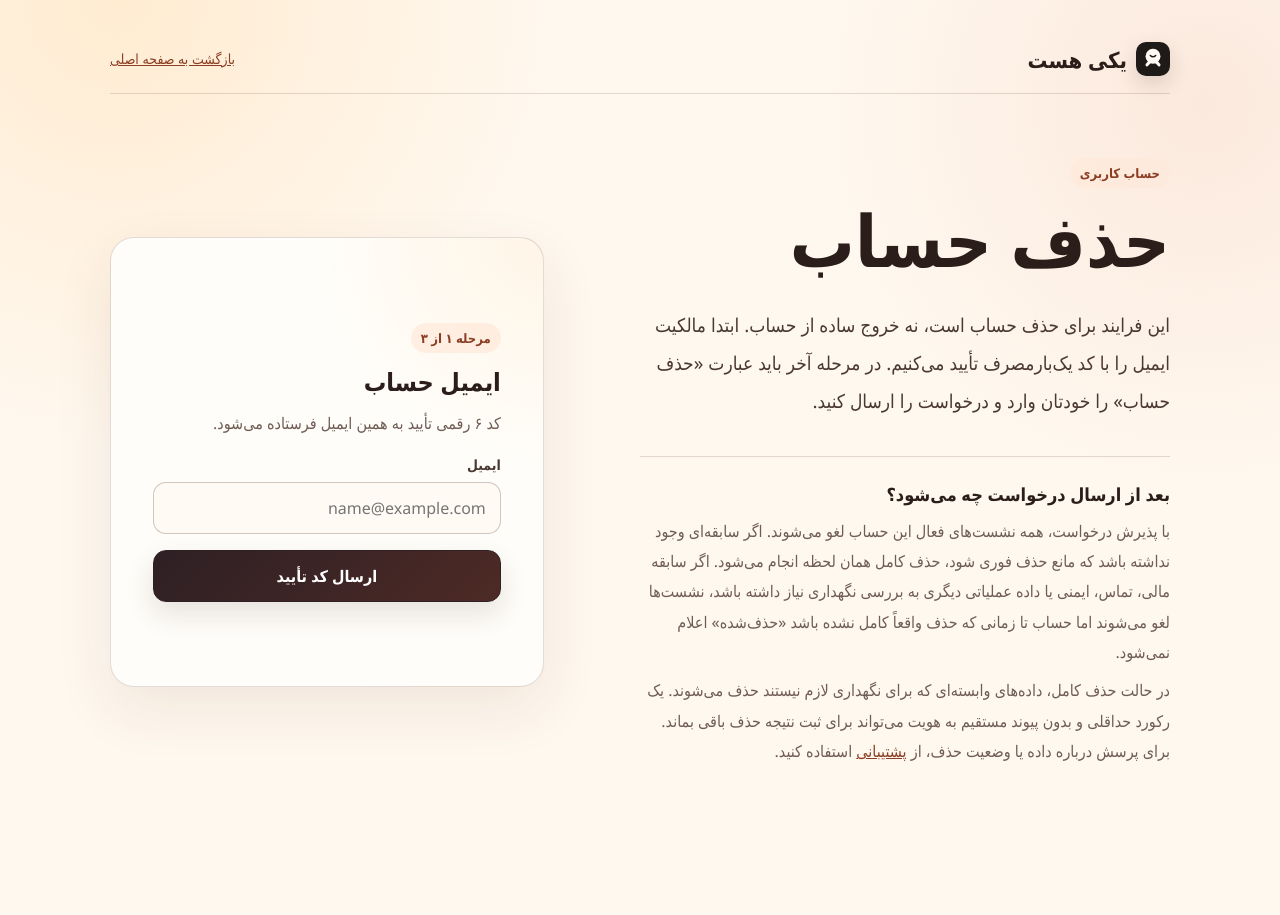
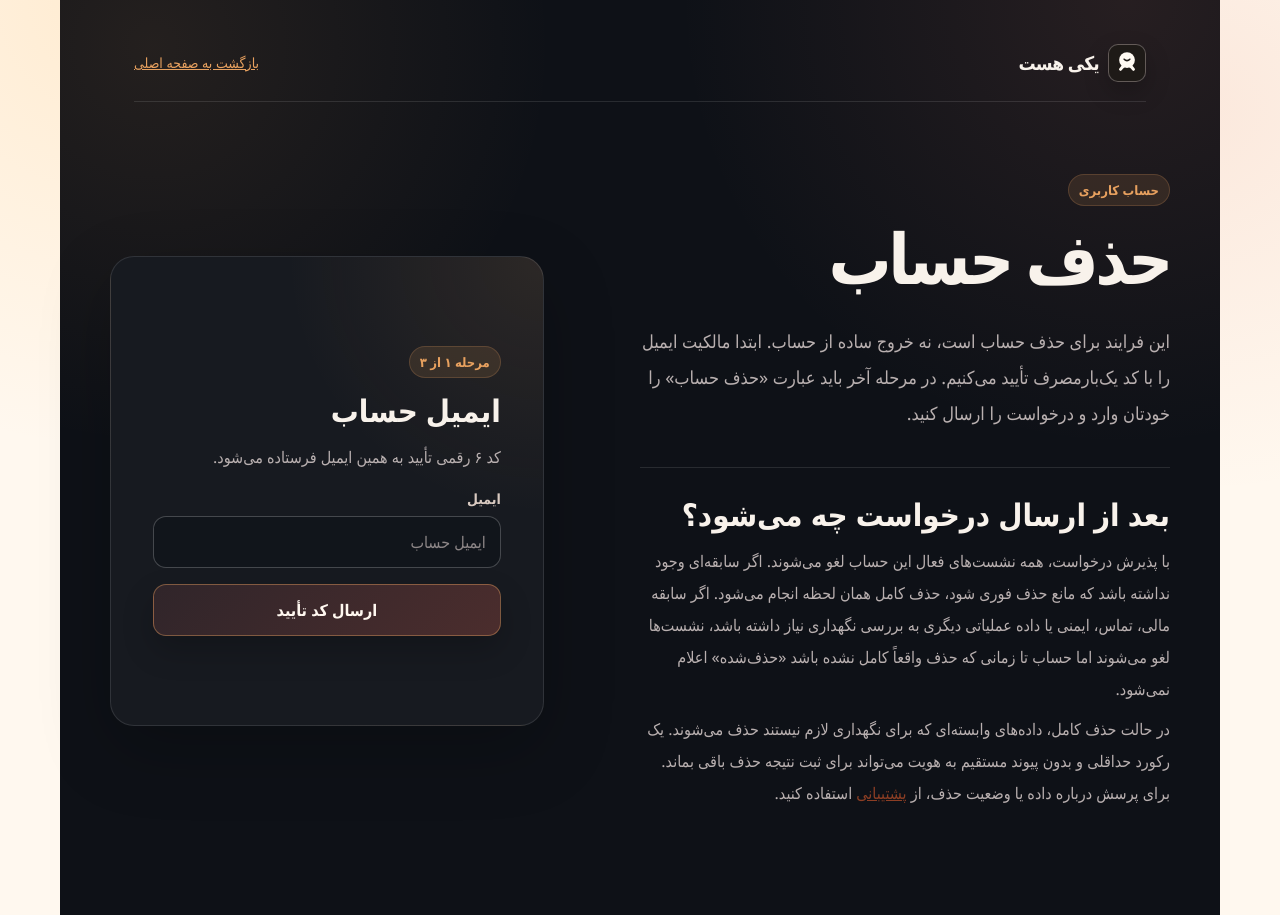
Before and after one commit to morfisam25-tech/YEKI-HAST, a Next.js app in the folder apps/web/: page /account/delete in a window 1280 px wide. Before the commit the page ends 867 px from the top, so only its background shows below. Built offline with nearby package versions, Linux system fonts and the light colour scheme.

Commit message:
W9 Phase 2: restyle account deletion flow

```diff
--- a/apps/web/app/account/delete/page.tsx
+++ b/apps/web/app/account/delete/page.tsx
@@ -1,6 +1,7 @@
 'use client';
 
 import { useState } from 'react';
+import styles from '../../phase2.module.css';
 import type { FormEvent } from 'react';
 
 type Step = 'email' | 'code' | 'confirm' | 'completed' | 'requested';
@@ -113,7 +114,7 @@ export default function DeleteAccountPage() {
   }
 
   return (
-    <main>
+    <main className={styles.page}>
       <header className="site-header">
         <strong className="brand">یکی هست</strong>
         <a href="/">بازگشت به صفحه اصلی</a>
@@ -151,7 +152,7 @@ export default function DeleteAccountPage() {
                 type="email"
                 autoComplete="email"
                 inputMode="email"
-                placeholder="name@example.com"
+                placeholder="ایمیل حساب"
                 value={email}
                 onChange={(event) => setEmail(event.target.value)}
                 disabled={busy}
```
